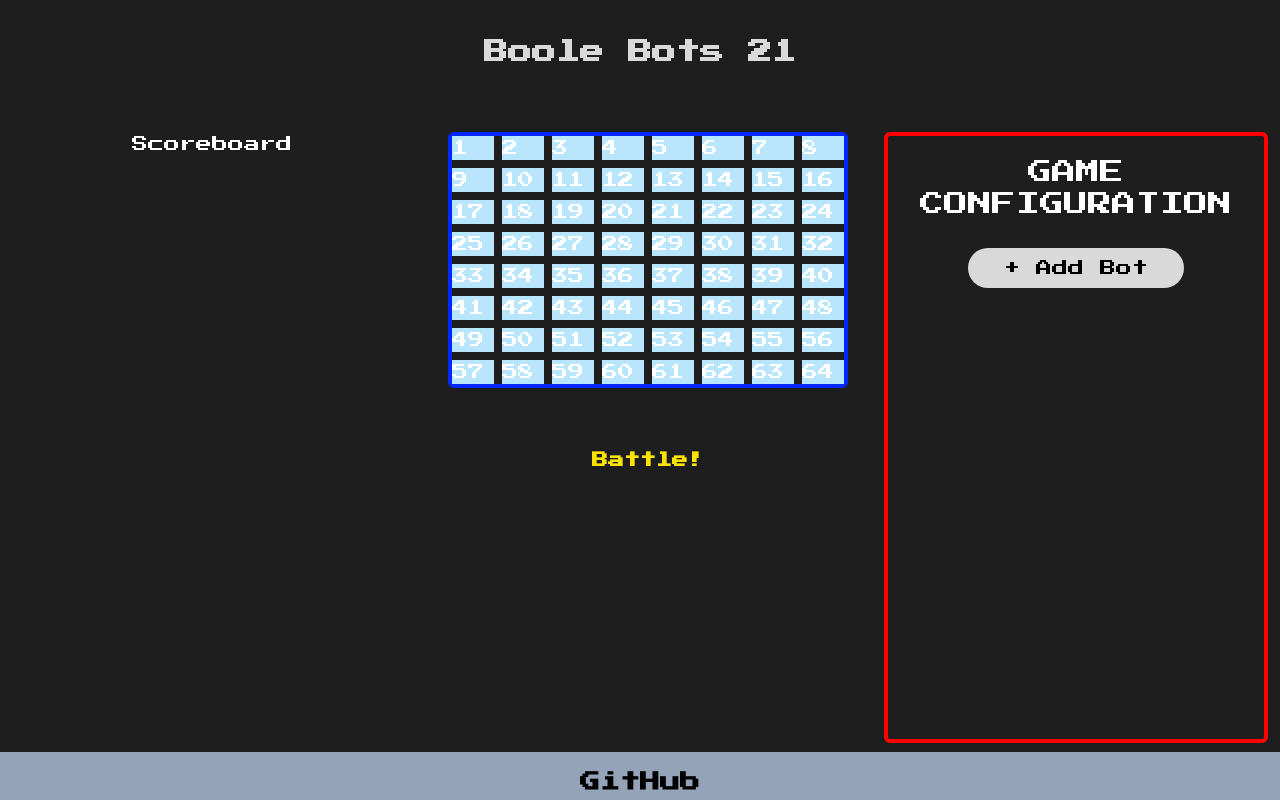
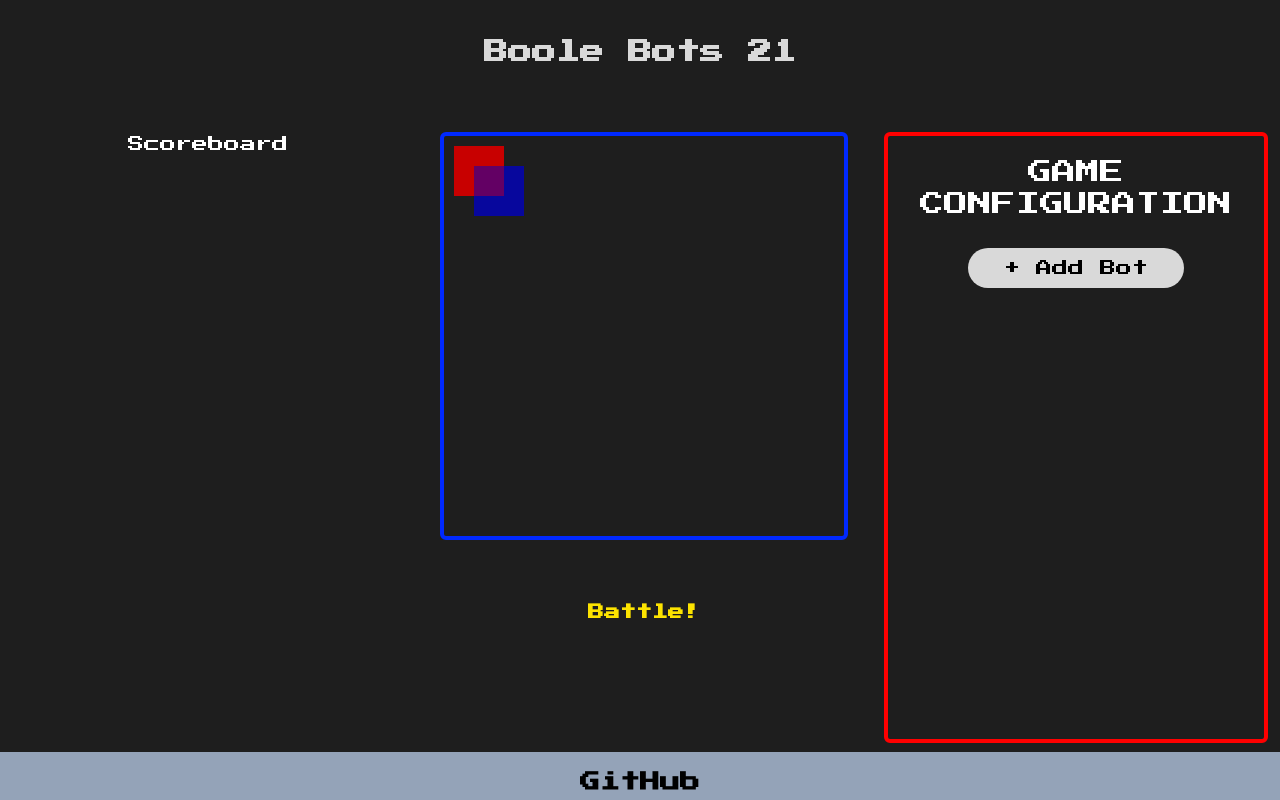
Before and after one commit to chingu-voyages/v44-tier2-team-21, a React (Vite) app: page / in a window 1280 px wide. Built offline with nearby package versions, Linux system fonts and the light colour scheme.

Commit message:
Add Canvas to Arena Component

```diff
--- a/src/components/Arena.jsx
+++ b/src/components/Arena.jsx
@@ -1,9 +1,17 @@
-import ArenaGrid from './ArenaGrid';
+import Canvas from './Canvas';
+
+const draw = (context) => {
+  context.fillStyle = 'rgb(200, 0, 0)';
+  context.fillRect(10, 10, 50, 50);
+
+  context.fillStyle = 'rgba(0, 0, 200, 0.5)';
+  context.fillRect(30, 30, 50, 50);
+};
 
 const Arena = () => {
   return (
     <div className='w-full h-full bg-[#1e1e1e] text-[#FFFFFF]'>
-      <ArenaGrid />
+      <Canvas draw={draw} height={400} width={400} />
       <div className='pt-12 text-center'>
         <button
           type='button'
--- /dev/null
+++ b/src/components/Canvas.jsx
@@ -0,0 +1,25 @@
+import React from 'react';
+import PropTypes from 'prop-types';
+
+const Canvas = ({ draw, height, width }) => {
+  const canvas = React.useRef();
+
+  React.useEffect(() => {
+    const context = canvas.current.getContext('2d');
+    draw(context);
+  });
+
+  return (
+    <div className='border-4 rounded-md border-[#0029ff]'>
+      <canvas ref={canvas} height={height} width={width} />{' '}
+    </div>
+  );
+};
+
+Canvas.propTypes = {
+  draw: PropTypes.func.isRequired,
+  height: PropTypes.number.isRequired,
+  width: PropTypes.number.isRequired,
+};
+
+export default Canvas;
```
